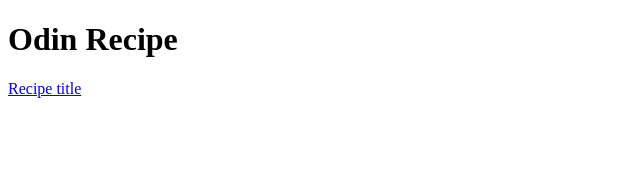
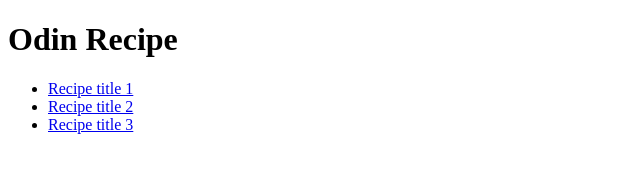
Before and after one commit to Sukheeynwa/odin-recipes, a plain HTML site: page index.html in a window 1280 px wide. Shown: the whole page, without its empty margins (0-640 px from the left). Drawn offline with Linux system fonts and the light colour scheme.

Commit message:
index.html modified

```diff
--- a/index.html
+++ b/index.html
@@ -7,6 +7,10 @@
 
     <body>
         <h1>Odin Recipe</h1>
-        <a href=recipes/lasagna.html>Recipe title</a>
+        <ul>
+            <li><a href=recipes/lasagna.html>Recipe title 1</a></li>
+            <li><a href=recipes/pizza.html>Recipe title 2</a></li>
+            <li><a href=recipes/ramen.html>Recipe title 3</a></li>
+        </ul>
     </body>
 </html>
```
